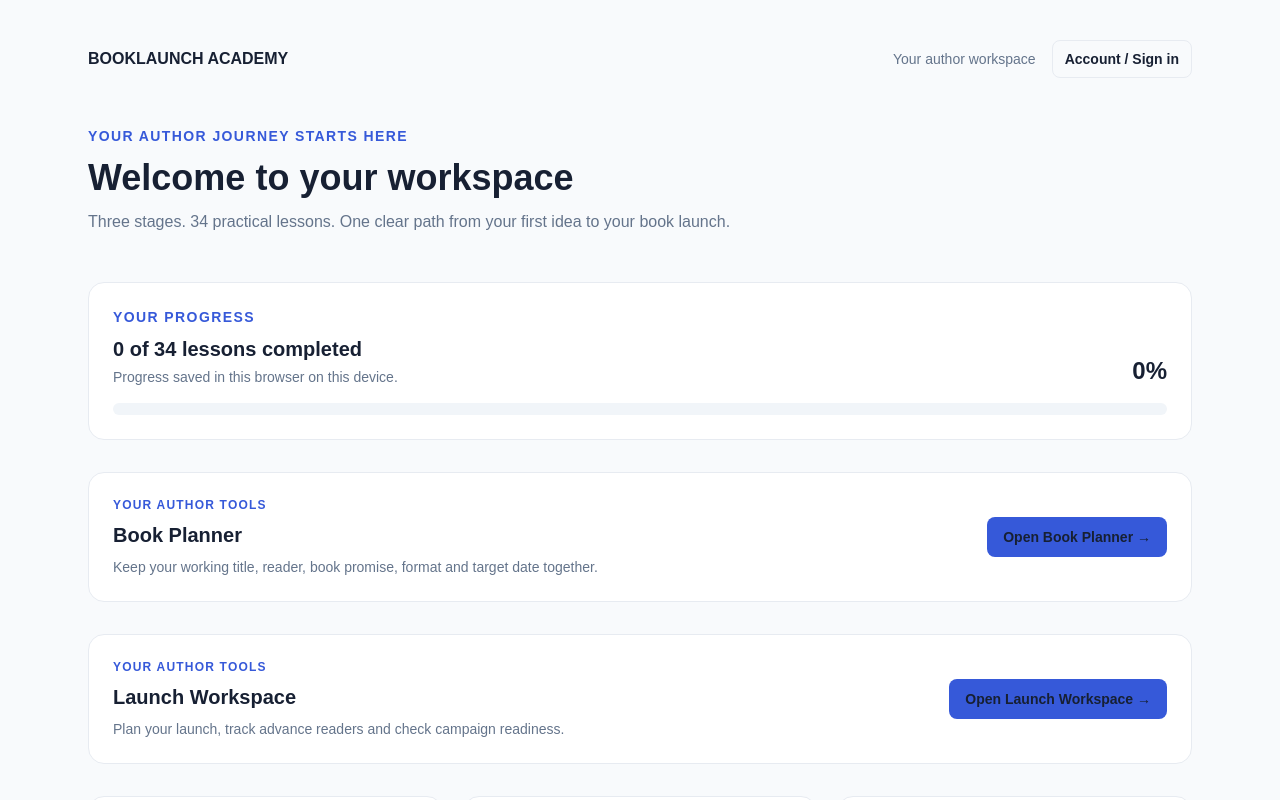
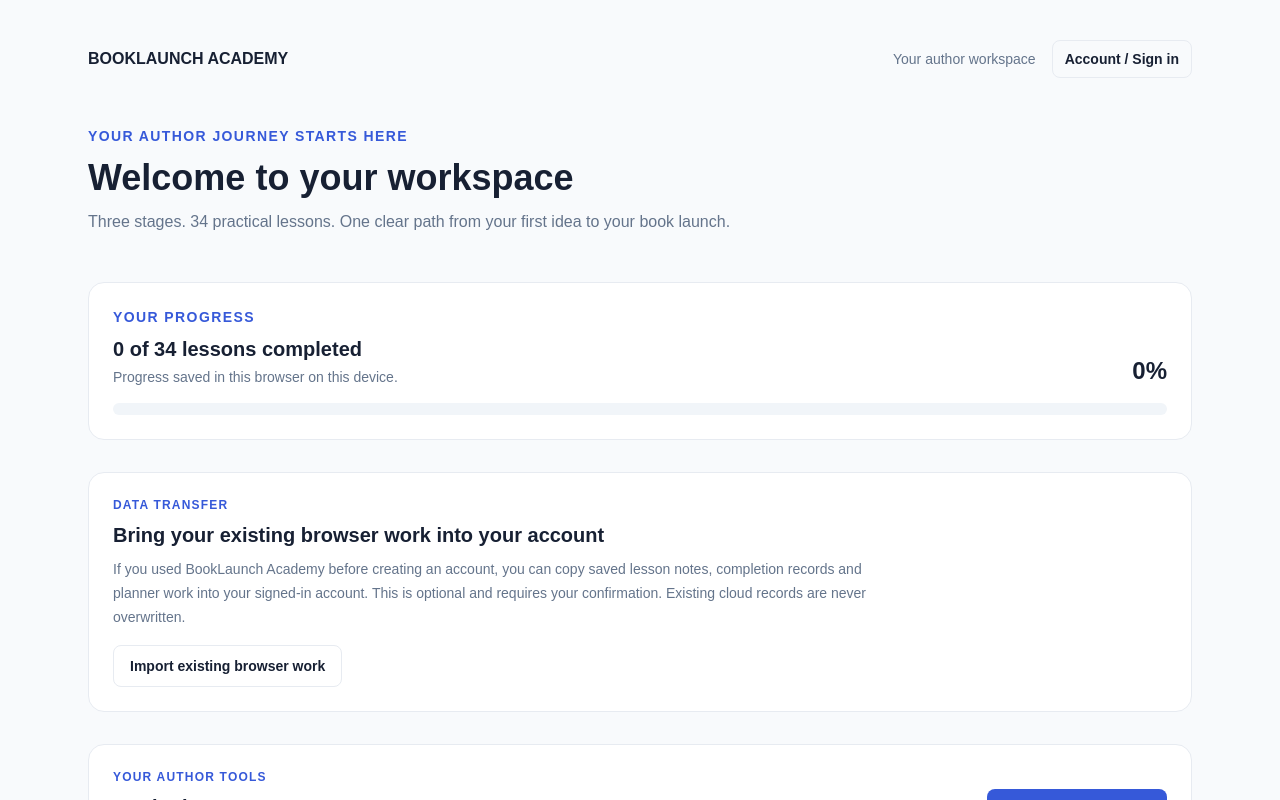
Before and after one commit to busnessemail-ops/booklaunch-academy, a Next.js app: page /dashboard in a window 1280 px wide. Shown: the top 800 px of the page. Built offline with nearby package versions, Linux system fonts and the light colour scheme; no server answers.

Commit message:
Add optional browser-work import to learner dashboard

```diff
--- a/app/dashboard/page.tsx
+++ b/app/dashboard/page.tsx
@@ -1,6 +1,7 @@
 import Link from "next/link";
 import { stages, totalLessons } from "@/lib/course-data";
 import { DashboardProgress } from "@/components/dashboard-progress";
+import { ImportLocalWork } from "@/components/import-local-work";
 
 export const metadata = { title: "Dashboard" };
 
@@ -20,6 +21,7 @@ export default function Dashboard() {
         <p className="mt-3 max-w-2xl text-muted-foreground">Three stages. {totalLessons} practical lessons. One clear path from your first idea to your book launch.</p>
       </section>
       <DashboardProgress />
+      <ImportLocalWork />
       <section className="my-8 rounded-2xl border border-border bg-card p-6 sm:flex sm:items-center sm:justify-between sm:gap-6">
         <div><p className="text-xs font-bold uppercase tracking-widest text-primary">Your author tools</p><h2 className="mt-2 text-xl font-bold">Book Planner</h2><p className="mt-2 text-sm text-muted-foreground">Keep your working title, reader, book promise, format and target date together.</p></div>
         <Link href="/book-planner" className="mt-4 inline-flex shrink-0 rounded-lg bg-primary px-4 py-2.5 text-sm font-semibold text-white sm:mt-0">Open Book Planner →</Link>
```
